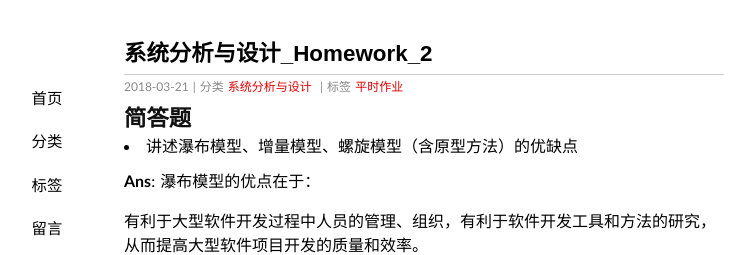
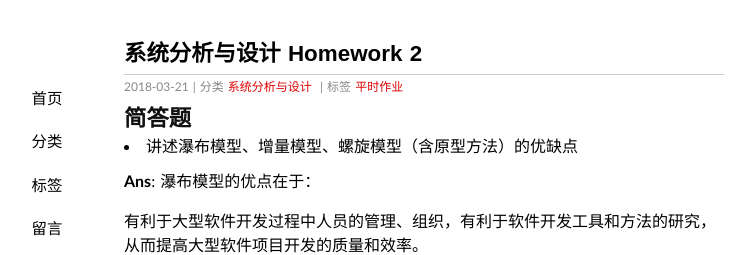
Before and after one commit to SaltyFish123/SaltyFish123.github.io, a Jekyll site: the page built from _posts/2018-3-21-15331047_homework_2.md, in a window 1280 px wide and 900 px high. Shown: the top 255 px of the window, without its empty margins (216-964 px from the left). Built offline with Jekyll 4.4.1, drawn with Linux system fonts in a browser that asks for light colours; comment, search, counter and statistics services are not loaded.

```diff
--- a/_posts/2018-3-21-15331047_homework_2.md
+++ b/_posts/2018-3-21-15331047_homework_2.md
@@ -1,6 +1,6 @@
 ---
 layout: post
-title: 系统分析与设计_Homework_2
+title: 系统分析与设计 Homework 2
 date: 2018-3-21
 categories: 系统分析与设计
 tags: 平时作业
@@ -87,4 +87,4 @@ tags: 平时作业
   * 每个人的任务是1-2项。
   * 至少包含一个团队活动任务
 
-![](https://github.com/SaltyFish123/SaltyFish123.github.io/blob/master/_posts/homework\_2\_tower_table.png?raw=true)
+![](https://github.com/SaltyFish123/SaltyFish123.github.io/blob/master/_posts/homework_2_tower_table.png?raw=true)
```
Also changed, not shown: _posts/2018-3-15-15331047_homework_1.md (+1 -1 lines).
